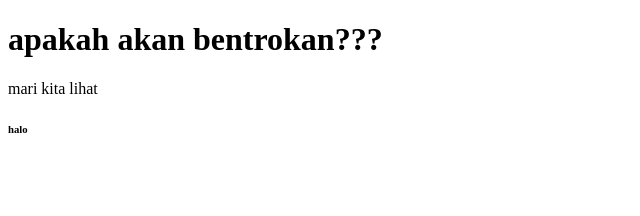
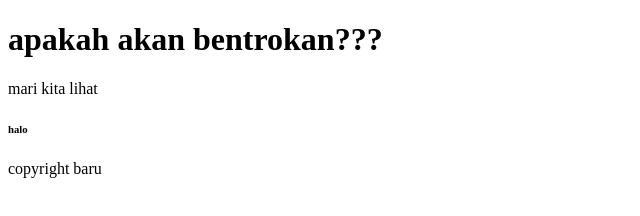
Before and after one commit to 0nelang/belajar-github, a plain HTML site: page isi_file.html in a window 1280 px wide. Shown: the whole page, without its empty margins (0-640 px from the left). Drawn offline with Linux system fonts and the light colour scheme.

Commit message:
menambahkan footer

```diff
--- a/isi_file.html
+++ b/isi_file.html
@@ -11,6 +11,6 @@
     <h1>apakah akan bentrokan???</h1>
     <p>mari kita lihat</p>
     <h6>halo</h6>
-
+    <p>copyright baru</p>
 </body>
 </html>
```
